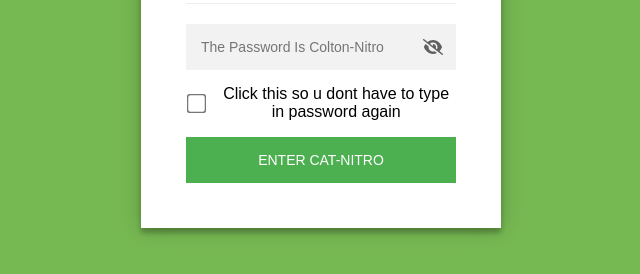
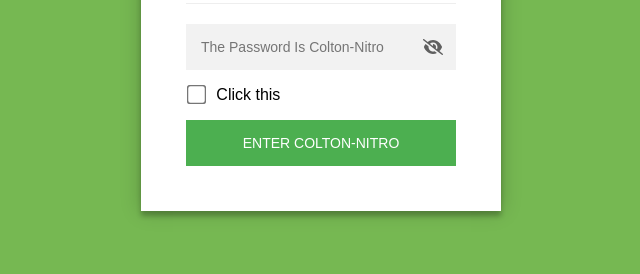
Before and after one commit to big-boss69ger/colton-s-nitro, a plain HTML site: page index.html in a window 1280 px wide. Shown: the part 204-478 px from the top of the page, without its empty margins (319-959 px from the left). Drawn offline with Linux system fonts and the light colour scheme.

Commit message:
Update index.html

```diff
--- a/index.html
+++ b/index.html
@@ -202,10 +202,10 @@
 
                         <label id="staticrypt-remember-label" class="staticrypt-remember hidden">
                             <input id="staticrypt-remember" type="checkbox" name="remember" />
-                            Click this so u dont have to type in password again
+                            Click this
                         </label>
 
-                        <input type="submit" class="staticrypt-decrypt-button" value="Enter Cat-Nitro" />
+                        <input type="submit" class="staticrypt-decrypt-button" value="Enter Colton-Nitro" />
                     </form>
                 </div>
             </div>
```
